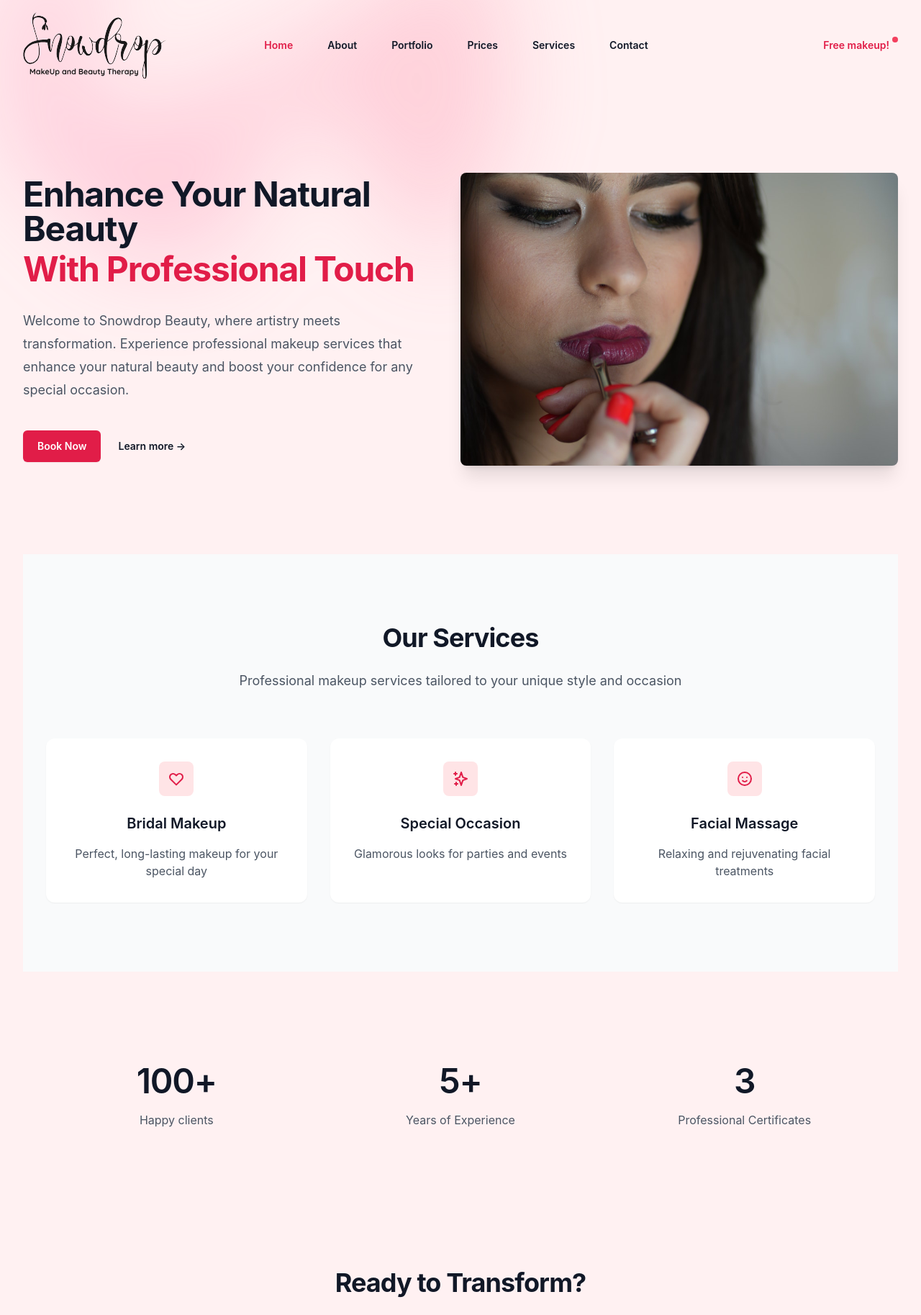
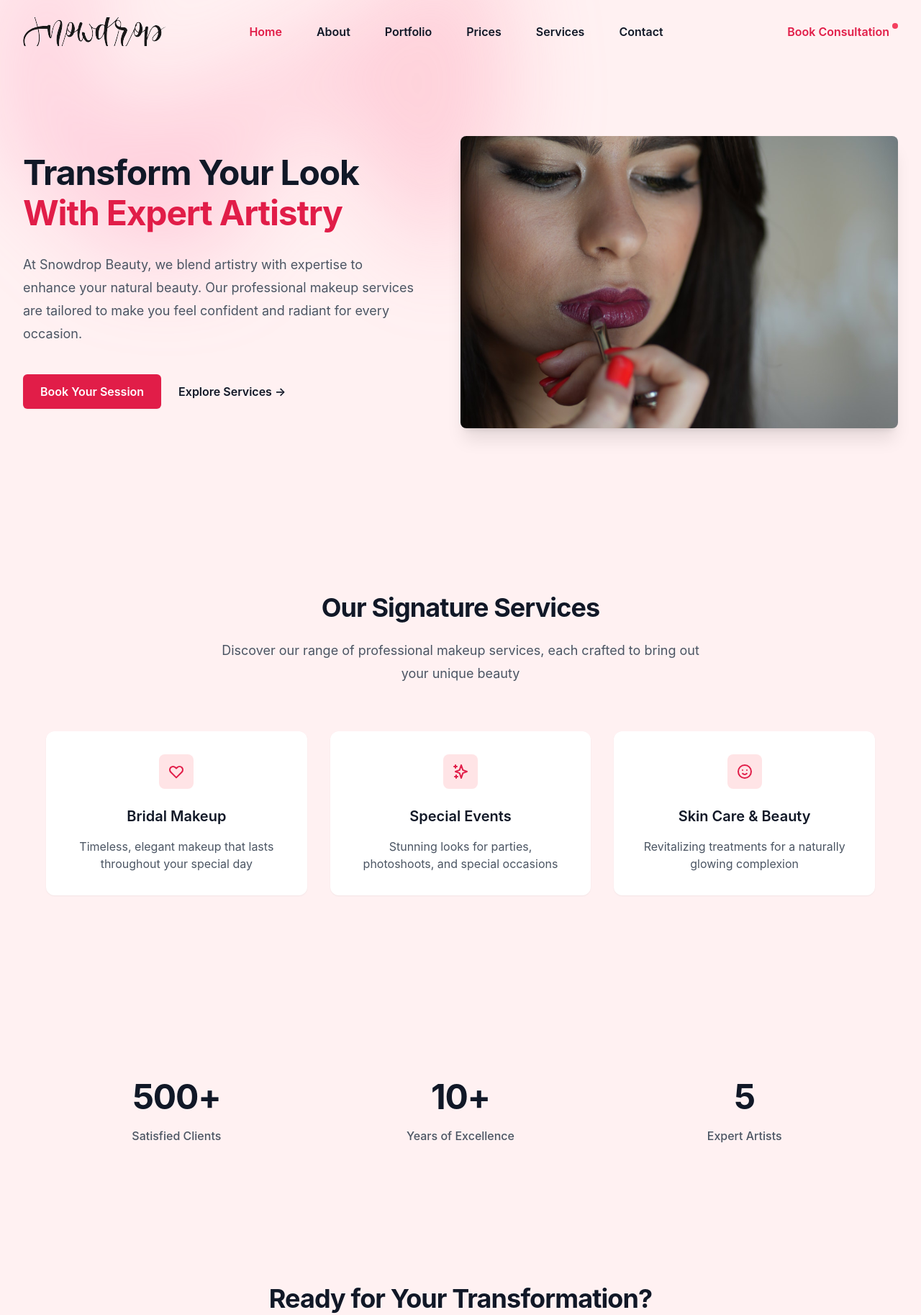
Before and after one commit to PawelNiedzwiecki/snowdrop-rebrand, a Gatsby site: page / in a window 1280 px wide. Shown: the top 1827 px of the page at 72% size. Built offline with nearby package versions, Linux system fonts and the light colour scheme; Gatsby itself is replaced by a stand-in of ours.

Commit message:
refactor: update UI components and page layouts
- Revise header navigation with improved mobile and desktop responsiveness
- Adjust layout spacing and styling across multiple pages
- Update homepage content with more engaging text and refined design
- Modify contact and services page layouts for better visual consistency
- Enhance typography and color scheme across components

```diff
--- a/src/components/header.tsx
+++ b/src/components/header.tsx
@@ -23,19 +23,19 @@
   const navigation = data?.site?.siteMetadata?.menuLinks;
 
   return (
-    <>
     <header className="relative z-50">
       <nav
-          className="flex items-center justify-between pb-2 pt-4 lg:px-8"
+        className="flex items-center justify-between px-6 py-6 lg:px-8"
         aria-label="Global"
       >
-          <div className="flex lg:flex-1">
-            <Link to="#">
+        <div className="flex lg:flex-1 max-h-8 lg:max-h-max">
+          <Link to="/">
             <span className="sr-only">Snowdrop</span>
             <StaticImage
               src="../images/Snowdrop_SVG.svg"
               placeholder="tracedSVG"
               alt="Logo"
+              height={40}
               width={200}
               style={{ filter: 'invert(90%)' }}
             />
@@ -52,14 +52,14 @@
           </button>
         </div>
         <div className="hidden lg:flex lg:gap-x-12">
-            {navigation?.map(({ name, href }) => (
+          {navigation?.map((item) => (
             <Link
-                key={name}
-                to={href}
+              key={item.name}
+              to={item.href}
               activeClassName="text-rose-600"
-                className="duration-400 text-sm font-semibold leading-6 text-gray-900 transition"
+              className="text-base font-semibold leading-6 text-gray-900 transition-colors duration-200 hover:text-rose-600"
             >
-                {name}
+              {item.name}
             </Link>
           ))}
         </div>
@@ -68,13 +68,12 @@
             <span className="absolute inline-flex h-full w-full animate-ping rounded-full bg-rose-400 opacity-75"></span>
             <span className="relative inline-flex h-2 w-2 rounded-full bg-rose-500"></span>
           </span>
-            <a
-              href="#"
-              className="duration-400 text-sm font-semibold leading-6 text-rose-600 transition hover:text-rose-900"
-              onClick={() => setMobileMenuOpen(true)}
+          <Link
+            to="/contact"
+            className="text-base font-semibold leading-6 text-rose-600 transition-colors duration-200 hover:text-rose-900"
           >
-              Free makeup!
-            </a>
+            Book Consultation
+          </Link>
         </div>
       </nav>
       <Dialog
@@ -106,22 +105,22 @@
           <div className="mt-6 flow-root">
             <div className="-my-6 divide-y divide-gray-500/10">
               <div className="space-y-2 py-6">
-                  {navigation?.map(({ name, href }) => (
+                {navigation?.map((item) => (
                   <a
-                      key={name}
-                      href={href}
-                      className="-mx-3 block rounded-lg px-3 py-2 text-base font-semibold leading-7 text-gray-900 hover:bg-gray-50"
+                    key={item.name}
+                    href={item.href}
+                    className="-mx-3 block rounded-lg px-3 py-2 text-base font-semibold leading-7 text-gray-900 hover:bg-rose-50 transition-colors duration-200"
                   >
-                      {name}
+                    {item.name}
                   </a>
                 ))}
               </div>
               <div className="py-6">
                 <a
-                    href="#"
-                    className="-mx-3 block rounded-lg px-3 py-2.5 text-base font-semibold leading-7 text-gray-900 hover:bg-gray-50"
+                  href="/contact"
+                  className="-mx-3 block rounded-lg px-3 py-2.5 text-base font-semibold leading-7 text-rose-600 hover:bg-rose-50 transition-colors duration-200"
                 >
-                    Log in
+                  Book Consultation
                 </a>
               </div>
             </div>
@@ -129,7 +128,6 @@
         </Dialog.Panel>
       </Dialog>
     </header>
-    </>
   );
 };
 
--- a/src/components/layout.tsx
+++ b/src/components/layout.tsx
@@ -4,9 +4,9 @@
 
 const Layout = ({ children }: { children: React.ReactNode }) => {
   return (
-    <div className="h-full bg-rose-50">
+    <div className="h-full min-h-screen bg-rose-50">
       <Header />
-      <div className="isolate px-6 lg:px-8">
+      <div className="isolate px-4 py-4 lg:py-0 lg:px-8">
         <div
           className="absolute inset-x-0 -top-40 -z-10 transform-gpu overflow-hidden blur-3xl sm:-top-80"
           aria-hidden="true"
--- a/src/pages/about.tsx
+++ b/src/pages/about.tsx
@@ -28,7 +28,7 @@
 
   return (
     <Layout>
-      <div className="mx-auto max-w-screen-xl items-center gap-16 px-4 py-8 lg:grid lg:grid-cols-2 lg:px-6 lg:py-16">
+      <div className="mx-auto max-w-screen-xl items-center gap-16 px-0 py-6 lg:grid lg:grid-cols-2 lg:px-6 lg:py-16">
         <div className="text-base leading-7 text-slate-700 [&>p]:py-3">
           <h2 className="mb-8 text-4xl font-extrabold tracking-tight text-gray-900">
             Hey there! I&apos;m <span className="text-rose-600">Dominika</span>
--- a/src/pages/contact.tsx
+++ b/src/pages/contact.tsx
@@ -54,7 +54,7 @@
   // console.log(watch('name')); // watch input value by passing the name of it
 
   const boxClass =
-    'shadow-sm bg-gray-50 outline-none border border-gray-300 text-sm rounded-lg transition duration-300 focus:border-rose-400 block w-full p-2.5';
+    'shadow-sm bg-gray-50 outline-none border border-gray-300 text-sm rounded-lg transition duration-300 focus:border-red-700 block w-full p-2.5';
 
   const astreix = <span className="ml-0.5 text-xs">*</span>;
 
@@ -91,7 +91,7 @@
   return (
     <Layout>
       <section>
-        <div className="mx-auto max-w-screen-md px-4 py-8 lg:py-16">
+        <div className="mx-auto max-w-screen-md px-4 py-5 lg:py-16 bg-white border-l-2 border-transparent overflow-hidden rounded-lg shadow-sm md:bg-transparent md:shadow-none">
           <h2 className="mb-4 text-center text-4xl font-extrabold tracking-tight text-gray-900">
             Let&apos;s get in touch!
           </h2>
--- a/src/pages/index.tsx
+++ b/src/pages/index.tsx
@@ -5,34 +5,35 @@
 import Seo from '../components/seo';
 
 const MainPage: React.FC<PageProps> = () => {
+  const spacing = 'py-12 sm:py-32';
   return (
     <Layout>
       {/* Hero Section */}
       <div className="flex flex-col-reverse md:flex-row items-center justify-between gap-8 py-12">
         <div className="flex-1 py-8 md:py-20 pr-0 md:pr-8">
           <h1 className="text-4xl font-bold tracking-tight text-gray-900 sm:text-5xl">
-            Enhance Your Natural Beauty
+            Transform Your Look
             <span className="block text-rose-600 mt-2">
-              With Professional Touch
+              With Expert Artistry
             </span>
           </h1>
           <p className="mt-8 text-lg leading-8 text-gray-600">
-            Welcome to Snowdrop Beauty, where artistry meets transformation.
-            Experience professional makeup services that enhance your natural
-            beauty and boost your confidence for any special occasion.
+            At Snowdrop Beauty, we blend artistry with expertise to enhance your
+            natural beauty. Our professional makeup services are tailored to
+            make you feel confident and radiant for every occasion.
           </p>
           <div className="mt-10 flex items-center gap-x-6">
             <Link
               to="#get-in-touch"
-              className="rounded-md bg-rose-600 px-5 py-3 text-sm font-semibold text-white shadow-sm hover:bg-rose-500 focus-visible:outline focus-visible:outline-2 focus-visible:outline-offset-2 focus-visible:outline-rose-700"
+              className="rounded-md bg-rose-600 px-6 py-3 text-base font-semibold text-white shadow-sm hover:bg-rose-500 focus-visible:outline focus-visible:outline-2 focus-visible:outline-offset-2 focus-visible:outline-rose-700"
             >
-              Book Now
+              Book Your Session
             </Link>
             <Link
               to="/services"
-              className="text-sm font-semibold leading-6 text-gray-900"
+              className="text-base font-semibold leading-6 text-gray-900 hover:text-rose-600"
             >
-              Learn more <span aria-hidden="true">→</span>
+              Explore Services <span aria-hidden="true">→</span>
             </Link>
           </div>
         </div>
@@ -48,15 +49,15 @@
       </div>
 
       {/* Services Section */}
-      <div id="services" className="py-24 bg-gray-50">
+      <div id="services" className={spacing}>
         <div className="mx-auto max-w-7xl px-6 lg:px-8">
           <div className="mx-auto max-w-2xl text-center">
             <h2 className="text-3xl font-bold tracking-tight text-gray-900 sm:text-4xl">
-              Our Services
+              Our Signature Services
             </h2>
             <p className="mt-6 text-lg leading-8 text-gray-600">
-              Professional makeup services tailored to your unique style and
-              occasion
+              Discover our range of professional makeup services, each crafted
+              to bring out your unique beauty
             </p>
           </div>
           <div className="mt-16 grid grid-cols-1 gap-8 sm:grid-cols-2 lg:grid-cols-3">
@@ -80,12 +81,12 @@
               <h3 className="mt-6 text-xl font-semibold text-gray-900">
                 Bridal Makeup
               </h3>
-              <p className="mt-4 text-center text-gray-600">
-                Perfect, long-lasting makeup for your special day
+              <p className="mt-4 text-center text-base text-gray-600">
+                Timeless, elegant makeup that lasts throughout your special day
               </p>
             </div>
 
-            {/* Special Occasion */}
+            {/* Special Events */}
             <div className="flex flex-col items-center p-8 bg-white rounded-xl shadow-sm">
               <div className="rounded-lg p-3 bg-rose-100">
                 <svg
@@ -103,14 +104,14 @@
                 </svg>
               </div>
               <h3 className="mt-6 text-xl font-semibold text-gray-900">
-                Special Occasion
+                Special Events
               </h3>
-              <p className="mt-4 text-center text-gray-600">
-                Glamorous looks for parties and events
+              <p className="mt-4 text-center text-base text-gray-600">
+                Stunning looks for parties, photoshoots, and special occasions
               </p>
             </div>
 
-            {/* Facial Massage */}
+            {/* Skin Care & Beauty */}
             <div className="flex flex-col items-center p-8 bg-white rounded-xl shadow-sm">
               <div className="rounded-lg p-3 bg-rose-100">
                 <svg
@@ -128,10 +129,10 @@
                 </svg>
               </div>
               <h3 className="mt-6 text-xl font-semibold text-gray-900">
-                Facial Massage
+                Skin Care & Beauty
               </h3>
-              <p className="mt-4 text-center text-gray-600">
-                Relaxing and rejuvenating facial treatments
+              <p className="mt-4 text-center text-base text-gray-600">
+                Revitalizing treatments for a naturally glowing complexion
               </p>
             </div>
           </div>
@@ -139,31 +140,31 @@
       </div>
 
       {/* Stats Section */}
-      <div className="py-24 sm:py-32">
+      <div className={spacing}>
         <div className="mx-auto max-w-7xl px-6 lg:px-8">
-          <dl className="grid grid-cols-1 gap-x-8 gap-y-16 text-center lg:grid-cols-3">
+          <dl className="grid  gap-x-8 gap-y-16 text-center grid-cols-3">
             <div className="mx-auto flex max-w-xs flex-col gap-y-4">
-              <dt className="text-base leading-7 text-gray-600">
-                Happy clients
+              <dt className="text-base font-medium leading-7 text-gray-600">
+                Satisfied Clients
               </dt>
-              <dd className="order-first text-3xl font-semibold tracking-tight text-gray-900 sm:text-5xl">
-                100+
+              <dd className="order-first text-3xl font-bold tracking-tight text-gray-900 sm:text-5xl">
+                500+
               </dd>
             </div>
             <div className="mx-auto flex max-w-xs flex-col gap-y-4">
-              <dt className="text-base leading-7 text-gray-600">
-                Years of Experience
+              <dt className="text-base font-medium leading-7 text-gray-600">
+                Years of Excellence
               </dt>
-              <dd className="order-first text-3xl font-semibold tracking-tight text-gray-900 sm:text-5xl">
-                5+
+              <dd className="order-first text-3xl font-bold tracking-tight text-gray-900 sm:text-5xl">
+                10+
               </dd>
             </div>
             <div className="mx-auto flex max-w-xs flex-col gap-y-4">
-              <dt className="text-base leading-7 text-gray-600">
-                Professional Certificates
+              <dt className="text-base font-medium leading-7 text-gray-600">
+                Expert Artists
               </dt>
-              <dd className="order-first text-3xl font-semibold tracking-tight text-gray-900 sm:text-5xl">
-                3
+              <dd className="order-first text-3xl font-bold tracking-tight text-gray-900 sm:text-5xl">
+                5
               </dd>
             </div>
           </dl>
@@ -175,18 +176,18 @@
         <div className="mx-auto max-w-7xl px-6 lg:px-8">
           <div className="mx-auto max-w-2xl text-center">
             <h2 className="text-3xl font-bold tracking-tight text-gray-900 sm:text-4xl">
-              Ready to Transform?
+              Ready for Your Transformation?
             </h2>
             <p className="mx-auto mt-6 max-w-xl text-lg leading-8 text-gray-600">
-              Book your appointment today and let's create your perfect look
-              together
+              Let's create your perfect look together. Book your consultation
+              today and experience the Snowdrop difference.
             </p>
             <div className="mt-10 flex items-center justify-center gap-x-6">
               <Link
                 to="/contact"
-                className="rounded-md bg-rose-600 px-5 py-3 text-sm font-semibold text-white shadow-sm hover:bg-rose-500 focus-visible:outline focus-visible:outline-2 focus-visible:outline-offset-2 focus-visible:outline-rose-700"
+                className="rounded-md bg-rose-600 px-6 py-3 text-base font-semibold text-white shadow-sm hover:bg-rose-500 focus-visible:outline focus-visible:outline-2 focus-visible:outline-offset-2 focus-visible:outline-rose-700"
               >
-                Book Appointment
+                Schedule Consultation
               </Link>
             </div>
           </div>
--- a/src/pages/services.tsx
+++ b/src/pages/services.tsx
@@ -8,7 +8,7 @@
   <Layout>
     <section>
       <p>Your skin is an investment. Not an expense.</p>
-      <div className="mx-auto max-w-screen-xl items-center gap-16 px-4 py-8 lg:grid lg:grid-cols-2 lg:px-6 lg:py-16">
+      <div className="mx-auto max-w-screen-xl items-center gap-16 px-0 py-6 lg:grid lg:grid-cols-2 lg:px-6 lg:py-16">
         <div className="font-light text-gray-900 sm:text-lg">
           <h2 className="mb-4 text-4xl font-extrabold tracking-tight text-gray-900">
             Facial lymphatic skin treatment
@@ -46,7 +46,7 @@
       </div>
     </section>
     <section>
-      <div className="mx-auto max-w-screen-xl items-center gap-16 px-4 py-8 lg:grid lg:grid-cols-2 lg:px-6 lg:py-16">
+      <div className="mx-auto max-w-screen-xl items-center gap-16 px-0 py-6 lg:grid lg:grid-cols-2 lg:px-6 lg:py-16">
         <div className="order-2 font-light text-gray-900 sm:text-lg">
           <h2 className="mb-4 text-4xl font-extrabold tracking-tight text-gray-900">
             Facial lymphatic skin treatment
```
Also changed, not shown: src/pages/prices.tsx (+10 -2 lines). Lines whose indentation alone changed are shown as unchanged.
